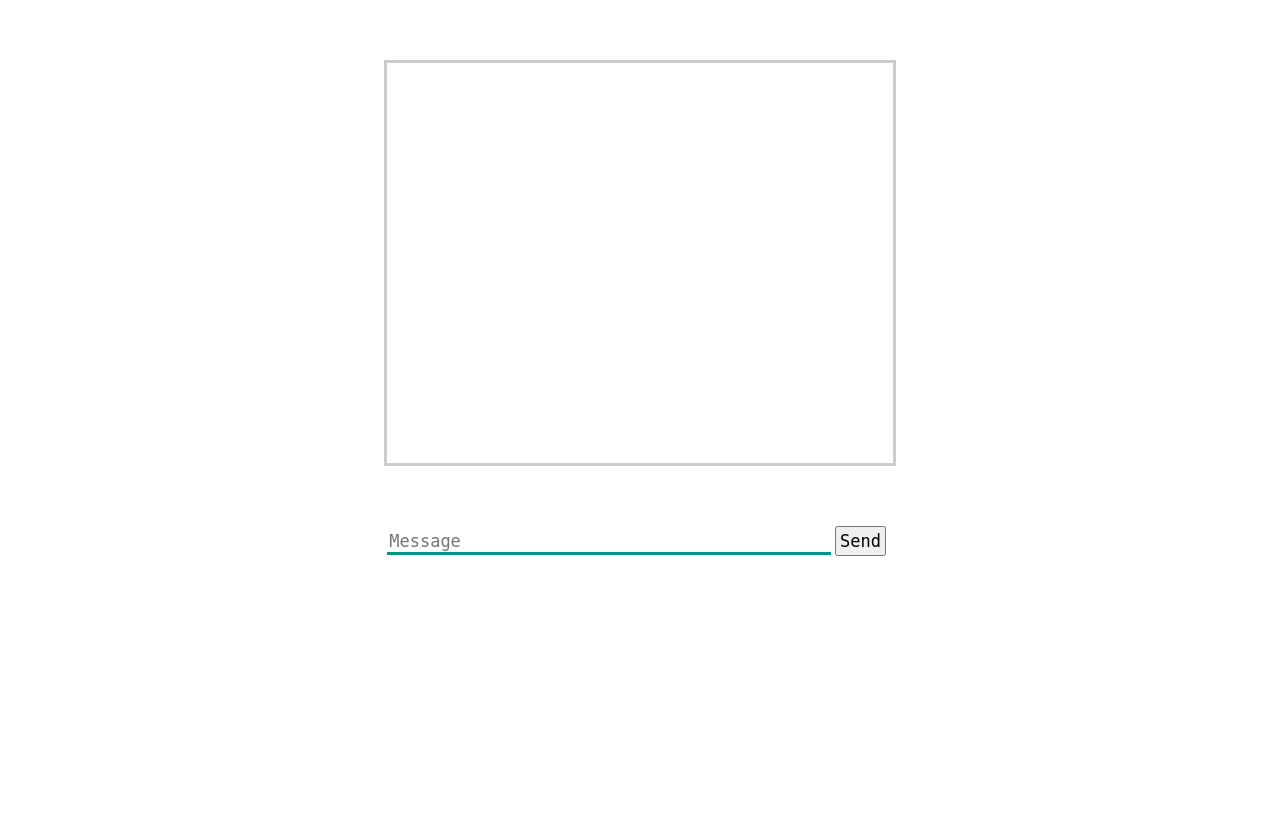
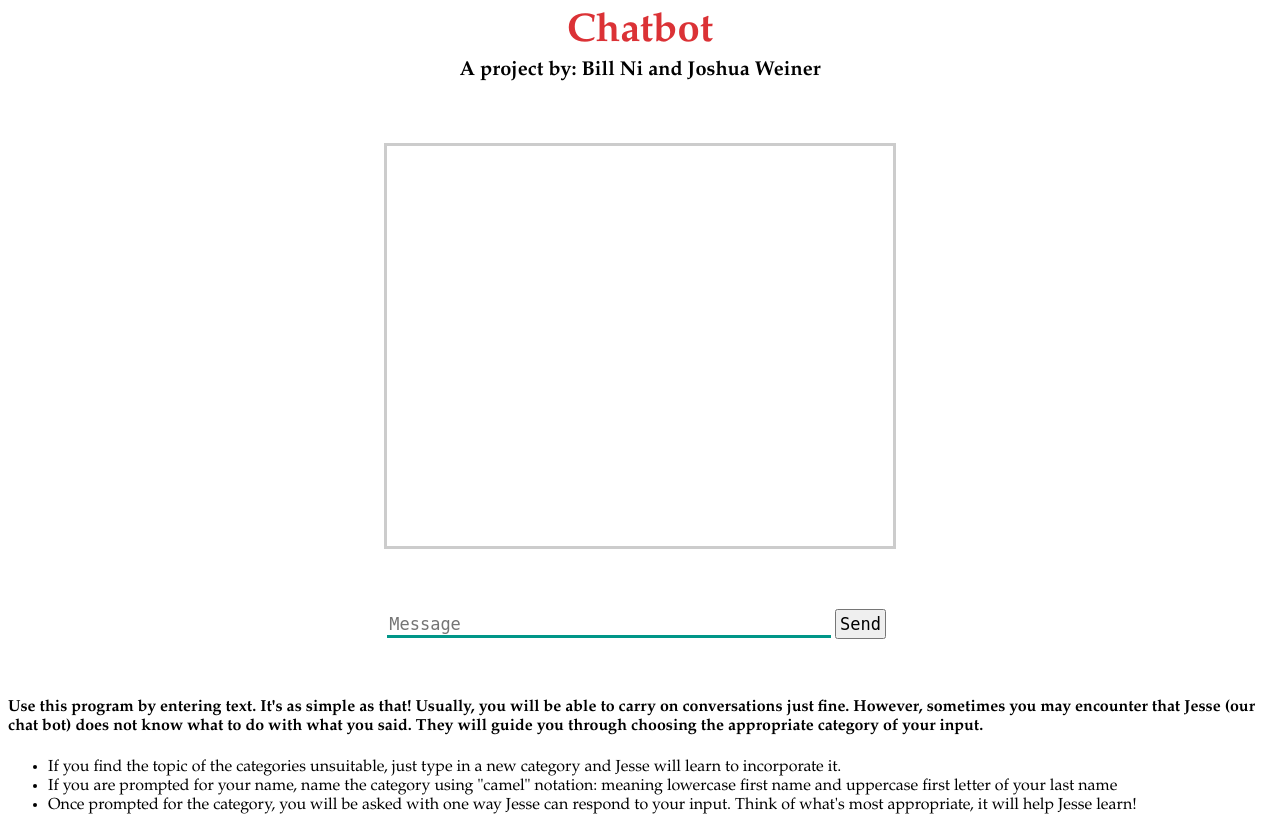
Before and after one commit to JoshWeiner/2Fast2Furious, a Flask app: page / in a window 1280 px wide. Before the commit the page ends 556 px from the top, so only its background shows below. Run offline with Flask 2, Linux system fonts and the light colour scheme; some libraries are stand-ins or nearby versions.

Commit message:
adding final edits

```diff
--- a/templates/index.html
+++ b/templates/index.html
@@ -3,16 +3,25 @@
   <head>
     <link rel="stylesheet" type="text/css" href="../static/style.css">
     <script src="https://ajax.googleapis.com/ajax/libs/jquery/3.2.1/jquery.min.js"></script>
+    <title>Chatbot | Bill Ni and Joshua Weiner </title>
   </head>
   <body>
 
     <div>
+        <h1 style="color:#db3236; font:Georgia;">Chatbot</h1>
+        <h3>A project by: Bill Ni and Joshua Weiner</h3>
         <div id="chatbox">
         </div>
       <div id="userInput">
         <input id="textInput" type="text" name="msg" placeholder="Message">
         <input id="buttonInput" type="submit" value="Send">
       </div>
+      <br>
+      <br>
+      <h4>Use this program by entering text. It's as simple as that! Usually, you will be able to carry on conversations just fine. However, sometimes you may encounter that Jesse (our chat bot) does not know what to do with what you said. They will guide you through choosing the appropriate category of your input.</h4>
+        <ul><li>If you find the topic of the categories unsuitable, just type in a new category and Jesse will learn to incorporate it.</li>
+          <li>If you are prompted for your name, name the category using "camel" notation: meaning lowercase first name and uppercase first letter of your last name</li>
+          <li>Once prompted for the category, you will be asked with one way Jesse can respond to your input. Think of what's most appropriate, it will help Jesse learn!</li></ul>
       <script src = "../static/js/peekaboo.js">
       </script>
 
```
Also changed, not shown: 1 other file.
